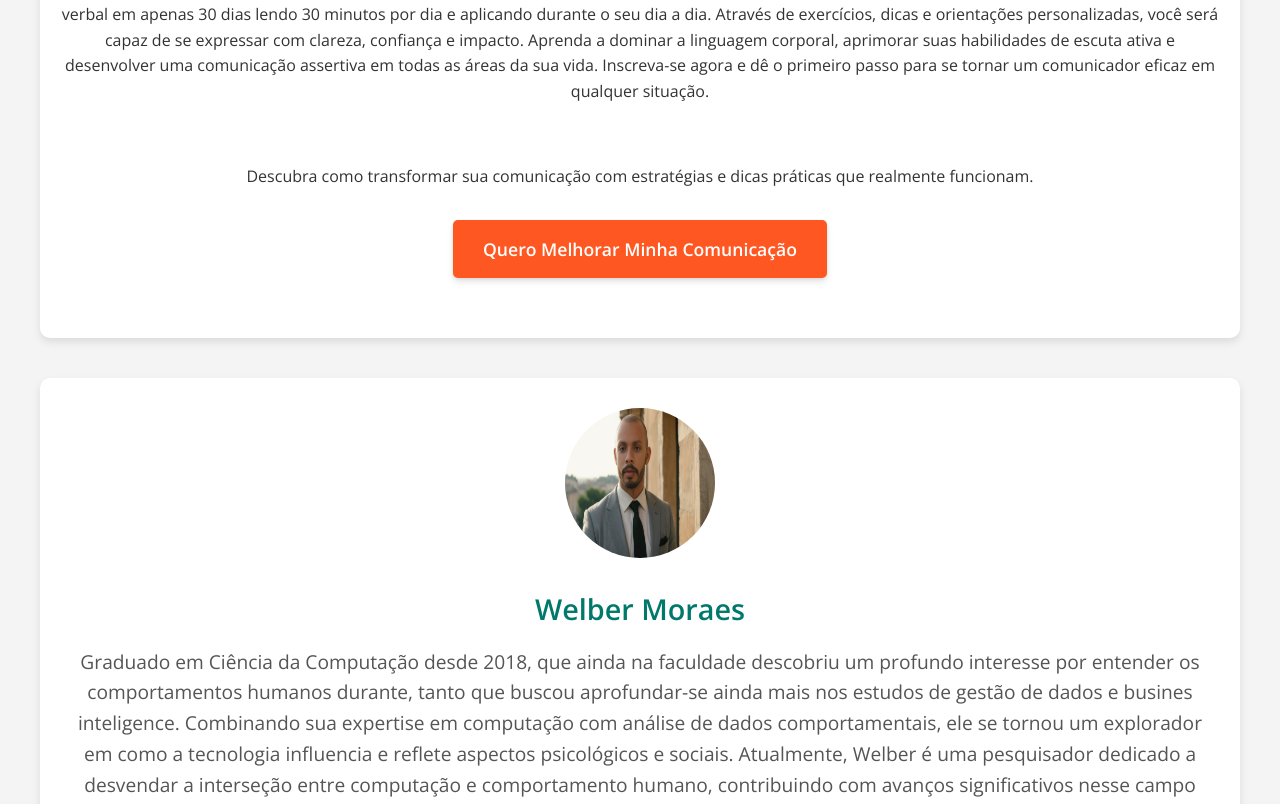
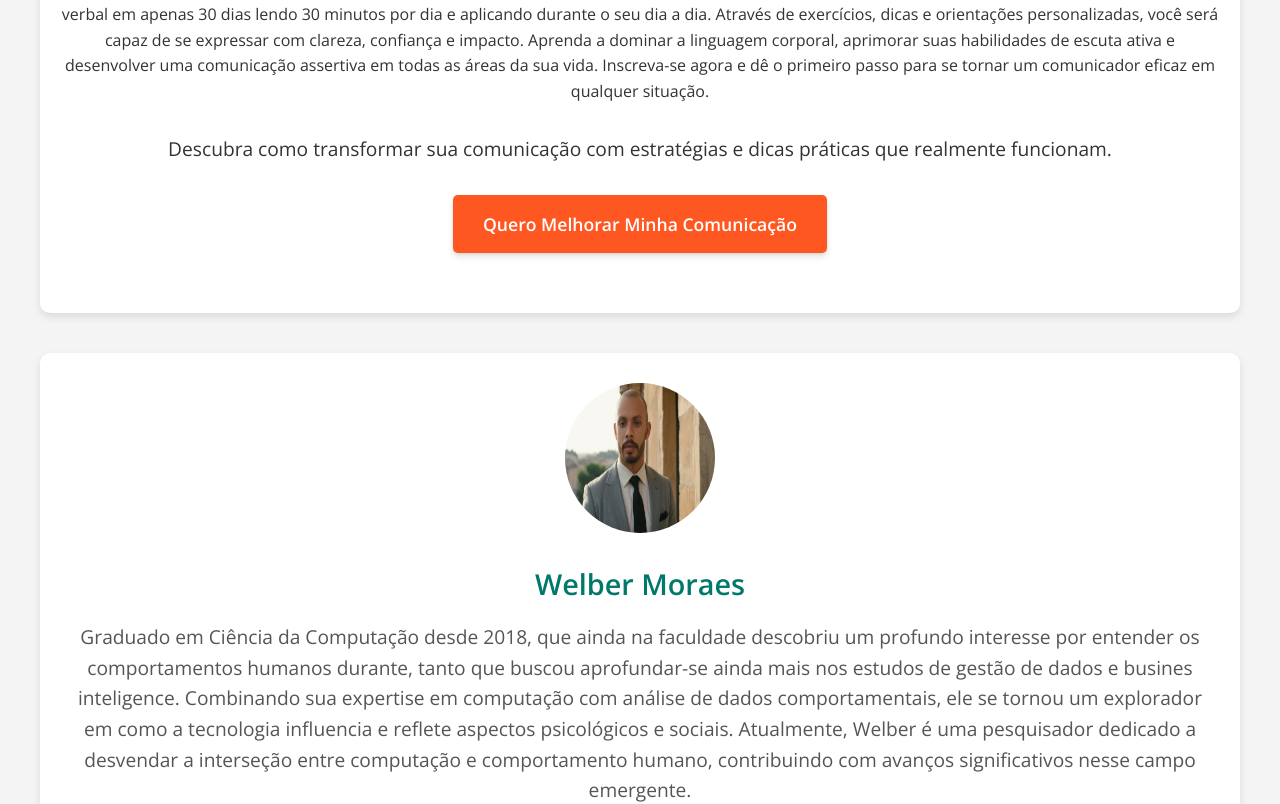
Before and after one commit to welberluanm/welmv.store, a plain HTML site: page index.html in a window 1280 px wide. Shown: the part 1422-2226 px from the top of the page. Drawn offline with nearby package versions, Linux system fonts and the light colour scheme.

Commit message:
Update index.html

```diff
--- a/index.html
+++ b/index.html
@@ -799,7 +799,7 @@ document.addEventListener('DOMContentLoaded', function() {
             você será capaz de se expressar com clareza, confiança e impacto. Aprenda a dominar a linguagem corporal,
             aprimorar suas habilidades de escuta ativa e desenvolver uma comunicação assertiva em todas as áreas da sua vida. Inscreva-se agora
             e dê o primeiro passo para se tornar um comunicador eficaz em qualquer situação.</p>
-        <p></p>Descubra como transformar sua comunicação com estratégias e dicas práticas que realmente funcionam.</p>
+        <p>Descubra como transformar sua comunicação com estratégias e dicas práticas que realmente funcionam.</p>
         <a href="https://pay.hotmart.com/J93837903I" class="cta">Quero Melhorar Minha Comunicação</a>
 
     </section>
```
